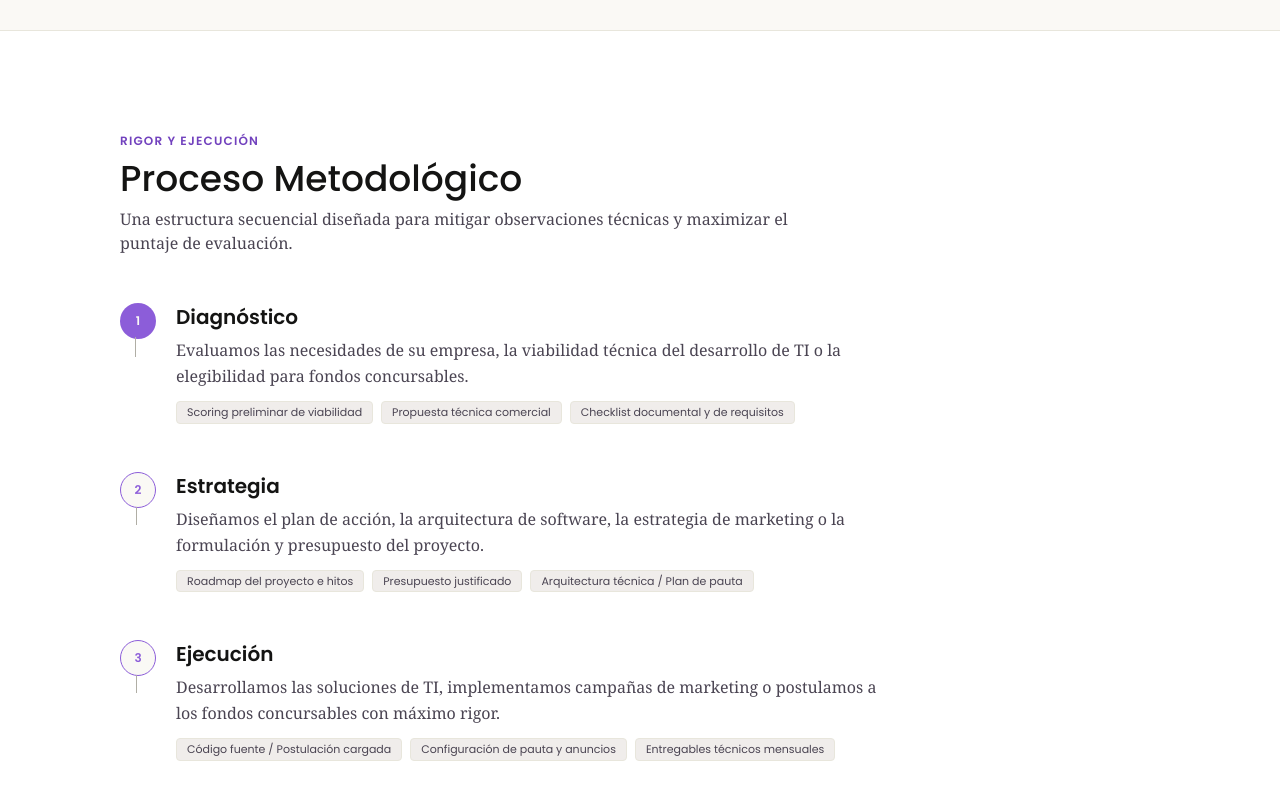
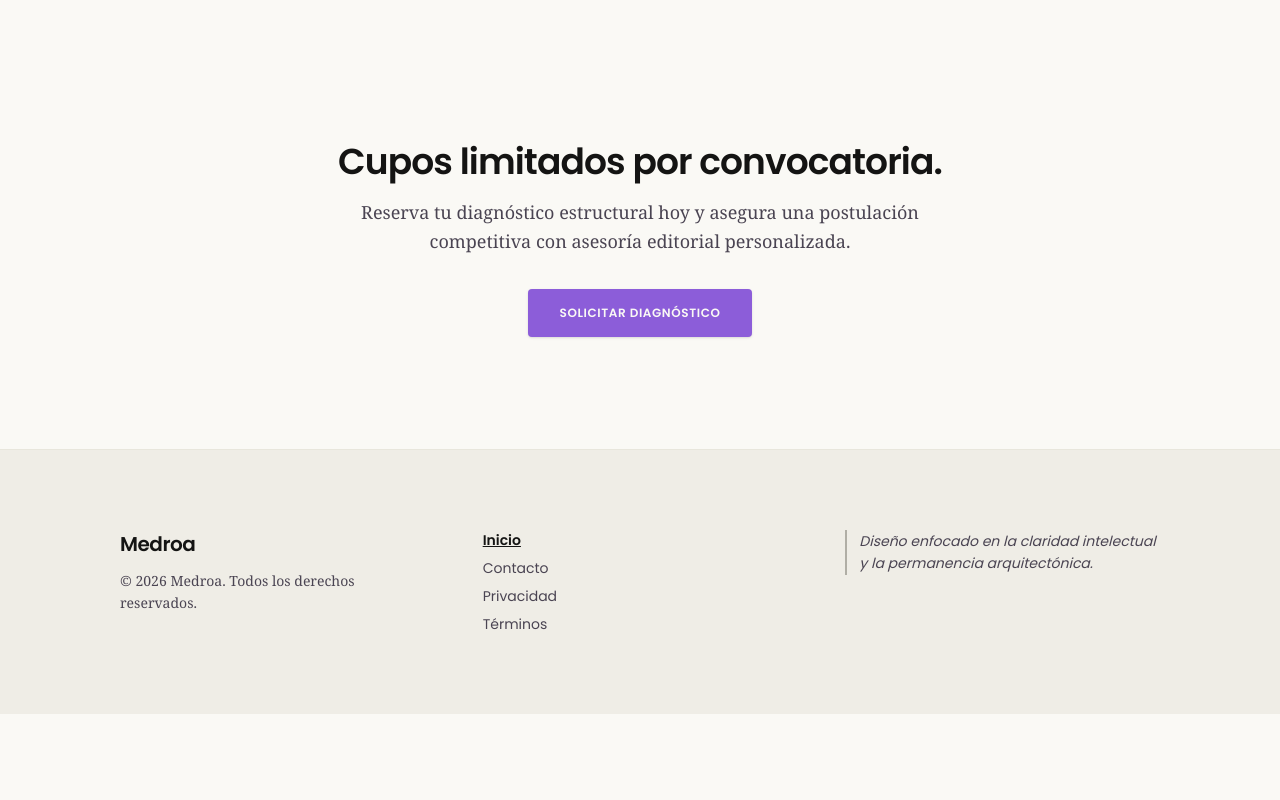
Before and after one commit to immedroa/landingmedroa, a React (Vite) app: page / in a window 1280 px wide. Shown: the part 3480-4280 px from the top of the page. After the commit the page ends 4194 px from the top, so only its background shows below. Built offline with nearby package versions, Linux system fonts and the light colour scheme.

Commit message:
remove: Rigor y Ejecución / Proceso Metodológico section

```diff
--- a/src/components/HomeView.tsx
+++ b/src/components/HomeView.tsx
@@ -11,7 +11,7 @@ import {
   Code,
   Target
 } from 'lucide-react';
-import { CATEGORIES, METHOD_STEPS, HERO_IMAGE_URL, SERVICES } from '../data';
+import { CATEGORIES, HERO_IMAGE_URL, SERVICES } from '../data';
 import { ActiveTab, CategoryInfo, ServiceInfo } from '../types';
 
 interface HomeViewProps {
@@ -264,57 +264,6 @@ export const HomeView: React.FC<HomeViewProps> = ({ onNavigateToContact }) => {
         </div>
       </section>
 
-      {/* Process Section */}
-      <section className="w-full bg-white border-y border-[#e8e6dc] py-16 md:py-24">
-        <div className="max-w-[1200px] mx-auto px-5 md:px-20">
-          <div className="max-w-2xl mb-12">
-            <span className="font-sans-editorial text-xs uppercase tracking-widest text-[#7242be] font-semibold">
-              Rigor y Ejecución
-            </span>
-            <h2 className="font-sans-editorial text-2xl md:text-4xl font-medium text-[#141413] mt-2">
-              Proceso Metodológico
-            </h2>
-            <p className="font-serif text-sm md:text-base text-[#4a4452] mt-2">
-              Una estructura secuencial diseñada para mitigar observaciones técnicas y maximizar el puntaje de evaluación.
-            </p>
-          </div>
-
-          <div className="flex flex-col gap-10 md:gap-12 relative max-w-3xl">
-            {METHOD_STEPS.map((step) => (
-              <div key={step.number} className="process-step flex items-start gap-5 relative z-10">
-                <div
-                  className={`process-line relative flex-shrink-0 w-9 h-9 rounded-full flex items-center justify-center font-sans-editorial text-xs font-semibold ${
-                    step.number === 1
-                      ? 'bg-[#8c5dd9] text-[#faf9f5]'
-                      : 'border border-[#8c5dd9] text-[#8c5dd9] bg-[#faf9f5]'
-                  }`}
-                >
-                  {step.number}
-                </div>
-                <div className="flex-grow">
-                  <h3 className="font-sans-editorial text-lg md:text-xl font-semibold text-[#141413]">
-                    {step.title}
-                  </h3>
-                  <p className="font-serif text-sm md:text-base text-[#4a4452] mt-1.5 leading-relaxed">
-                    {step.description}
-                  </p>
-                  <div className="flex flex-wrap gap-2 mt-3">
-                    {step.deliverables.map((deliv, idx) => (
-                      <span
-                        key={idx}
-                        className="bg-[#f0edeb] text-[#4a4452] text-[11px] font-sans-editorial px-2.5 py-0.5 rounded border border-[#e8e6dc]"
-                      >
-                        {deliv}
-                      </span>
-                    ))}
-                  </div>
-                </div>
-              </div>
-            ))}
-          </div>
-        </div>
-      </section>
-
       {/* Final CTA Section */}
       <section className="w-full max-w-[1200px] mx-auto px-5 md:px-20 py-20 md:py-28 flex flex-col items-center text-center">
         <h2 className="font-sans-editorial text-2xl md:text-4xl font-semibold text-[#141413] max-w-[90%] md:max-w-2xl mb-4 tracking-tight">
```
